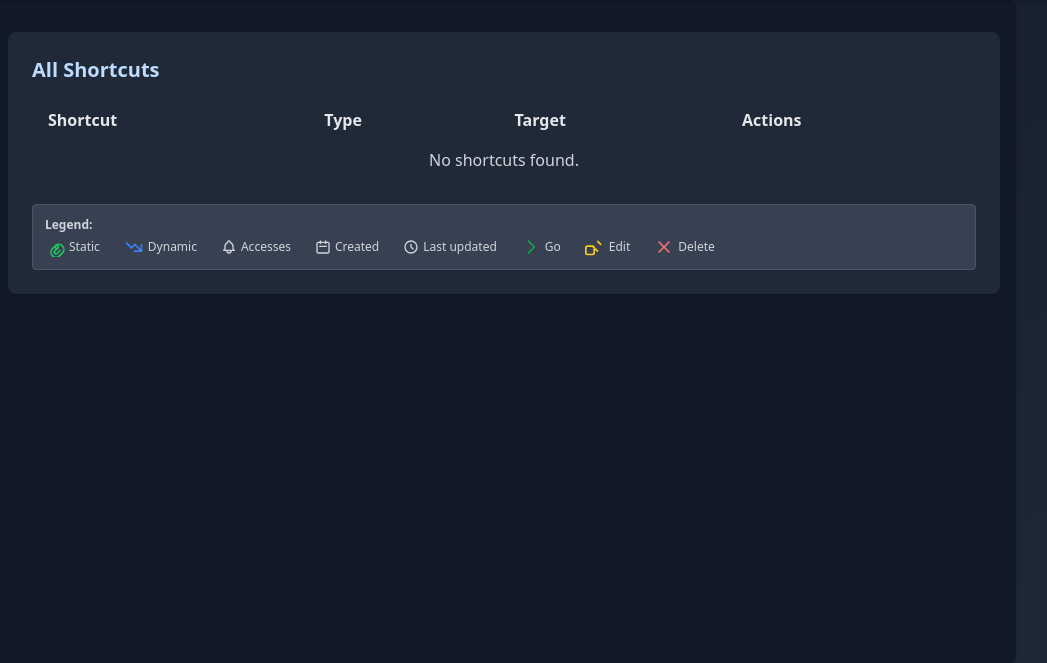
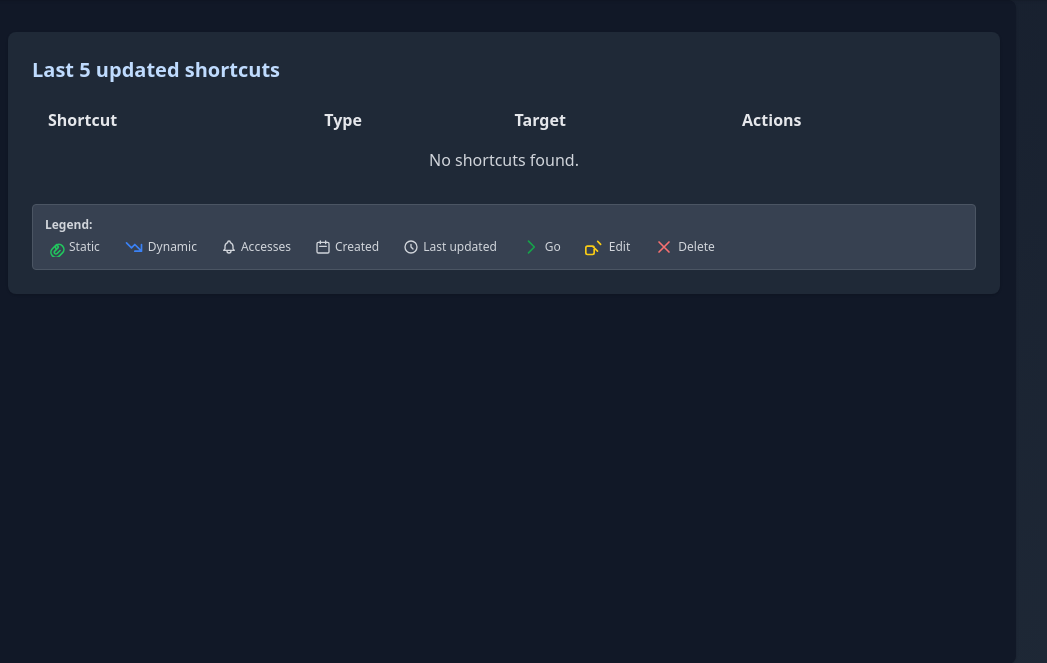
Before and after one commit to authoritydmc/r, a Flask app: page / in a window 1280 px wide. Shown: the part 97-760 px from the top of the page, without its empty margins (136-1183 px from the left). Run offline with Flask 3, Linux system fonts and the light colour scheme; data that the repository does not hold is empty; some libraries are stand-ins or nearby versions.

Commit message:
Update dashboard to display last 5 updated shortcuts and adjust heading for clarity

```diff
--- a/app/routes.py
+++ b/app/routes.py
@@ -78,7 +78,7 @@ def admin_logout():
 @bp.route('/', methods=['GET'])
 def dashboard():
     db = get_db()
-    cursor = db.execute('SELECT pattern, type, target, access_count, created_at, updated_at FROM redirects ORDER BY created_at DESC LIMIT 10')
+    cursor = db.execute('SELECT pattern, type, target, access_count, created_at, updated_at FROM redirects ORDER BY updated_at DESC LIMIT 5')
     shortcuts = [
         dict(
             pattern=row[0],
--- a/app/templates/dashboard.html
+++ b/app/templates/dashboard.html
@@ -2,7 +2,7 @@
   {% block title %}Dashboard - URL Shortener/Redirector{% endblock %}
   {% block content %}
   <div class="bg-white dark:bg-gray-800 rounded-lg shadow p-6">
-    <h2 class="text-xl font-semibold mb-4 text-blue-700 dark:text-blue-200">All Shortcuts</h2>
+    <h2 class="text-xl font-semibold mb-4 text-blue-700 dark:text-blue-200">Last 5 updated shortcuts</h2>
     <table class="min-w-full table-auto text-left">
       <thead>
         <tr>
```
